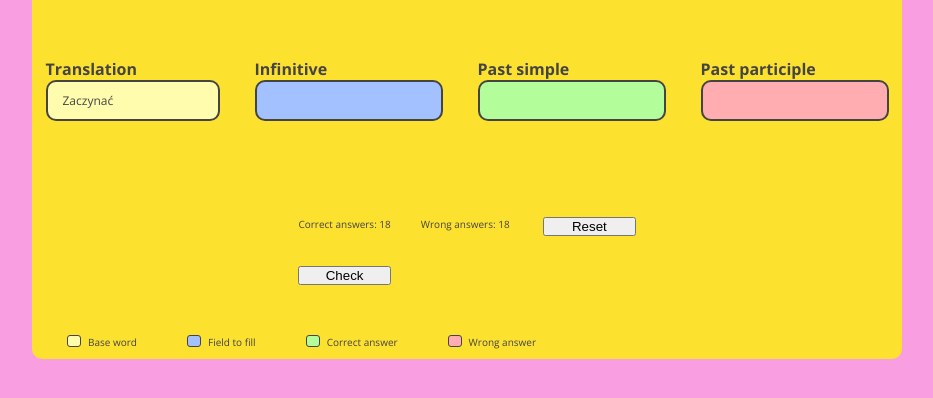
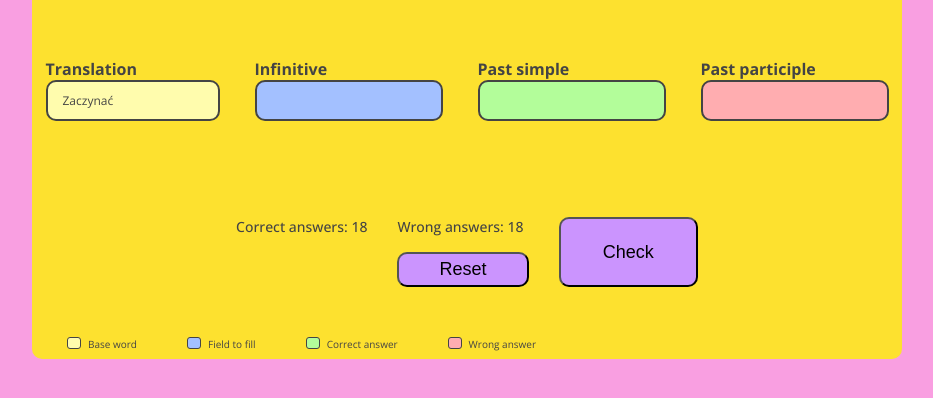
Before and after one commit to danielkuciej/irregular-verbs, a plain HTML site: page index.html in a window 1280 px wide. Shown: the part 276-674 px from the top of the page, without its empty margins (173-1106 px from the left). Drawn offline with nearby package versions, Linux system fonts and the light colour scheme.

Commit message:
Finished bottom section

```diff
--- a/index.html
+++ b/index.html
@@ -41,8 +41,8 @@
         <p class="wrong-label">
           Wrong answers: <span class="wrong-src">18</span>
         </p>
-        <button class="btn-reset">Reset</button>
-        <button class="btn-check">Check</button>
+        <button class="btn btn-check">Check</button>
+        <button class="btn btn-reset">Reset</button>
       </div>
       <div class="legend">
         <div class="color">
--- a/style.css
+++ b/style.css
@@ -84,10 +84,32 @@ h4 {
 /* BOTTOM */
 .bottom {
   display: grid;
-  grid-template-columns: 1fr 1fr 1fr;
+  grid-template-columns: 1fr 1fr 8.7rem;
   grid-template-rows: 1fr 1fr;
-  gap: 30px;
+  column-gap: 30px;: ;
   margin-bottom: 50px;
+}
+
+.btn-reset {
+    grid-column: -3 / -2;
+    padding: 5px 0px;
+}
+
+.btn-check {
+    grid-column: 3 / 4;
+    grid-row: -3 / -1;
+}
+
+.btn {
+    font-size: 18px;
+    border-radius: 10px;
+    background-color: var(--color-7);
+    cursor: pointer;
+}
+
+.bottom p {
+  font-size: 14px;
+  font-weight: 500;
 }
 
 .legend {
```
